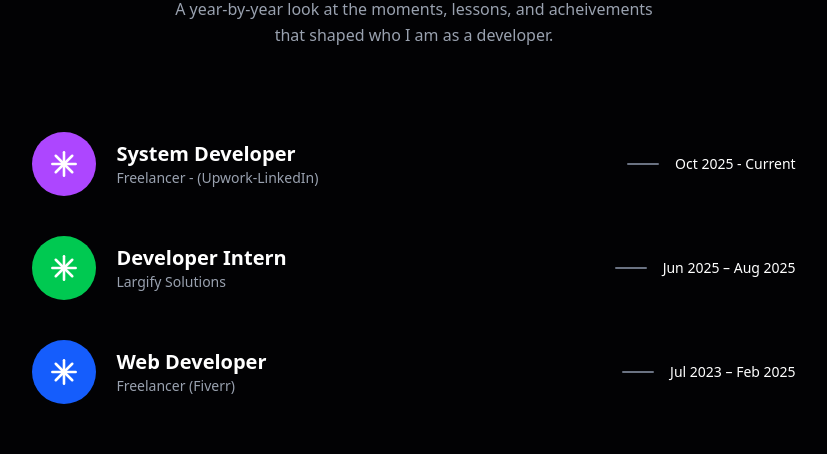
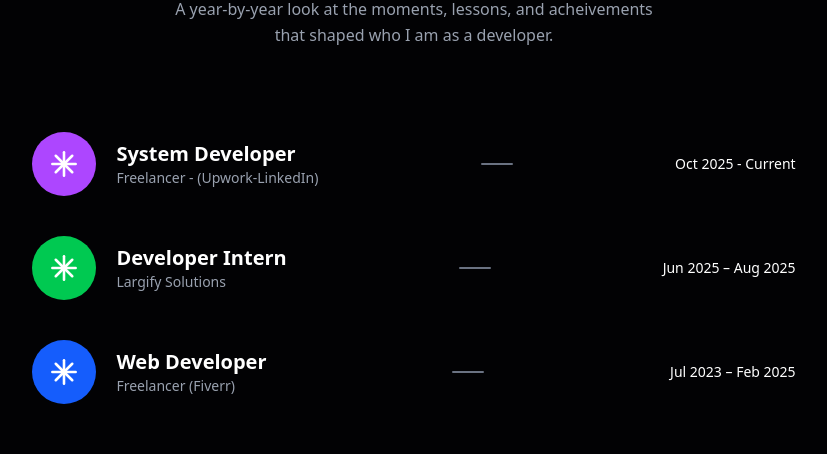
Before and after one commit to employeemanagement13-glitch/Now-my-Portfolio-by-me, a Next.js app: page / in a window 1280 px wide. Shown: the part 1220-1674 px from the top of the page, without its empty margins (226-1053 px from the left). Built offline with nearby package versions, Linux system fonts and the light colour scheme; no server answers; the database is empty; a web font is replaced by a local one.

Commit message:
Update ExperienceItem.tsx

```diff
--- a/components/ui/ExperienceItem.tsx
+++ b/components/ui/ExperienceItem.tsx
@@ -111,7 +111,7 @@ export function ExperienceItem({ exp }: ExperienceItemProps) {
           min-w-0 + flex-1 lets it compress so the period badge always fits
           on ≥500px without overflow.
         */}
-        <div className="flex flex-row items-center gap-3 sm:gap-5 min-w-0 flex-1 w-full [@media(min-width:500px)]:w-auto">
+        <div className="sm:max-w-fit flex flex-row items-center gap-3 sm:gap-5 min-w-0 flex-1 w-full [@media(min-width:500px)]:w-auto">
 
           {/* Icon with glow + ring */}
           <div
@@ -142,11 +142,11 @@ export function ExperienceItem({ exp }: ExperienceItemProps) {
           </div>
 
           {/* Title + Company */}
-          <div className="min-w-0 flex-1">
-            <h3 className="text-[1.05rem] [@media(min-width:500px)]:text-xl sm:text-2xl md:text-3xl font-semibold text-white leading-tight break-words">
+          <div className="sm:min-w-fit min-w-0 flex-1">
+            <h3 className="sm:w-fit text-[1.05rem] [@media(min-width:500px)]:text-xl sm:text-2xl md:text-3xl font-semibold text-white leading-tight break-words">
               {exp.title}
             </h3>
-            <p className="text-gray-400 text-xs sm:text-sm mt-0.5 truncate">
+            <p className="text-gray-400 text-xs sm:text-sm mt-0.5 truncate sm:w-fit">
               {exp.company}
             </p>
           </div>
```
